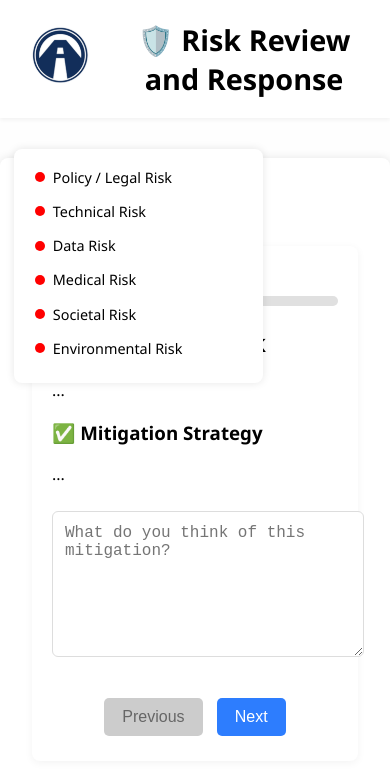
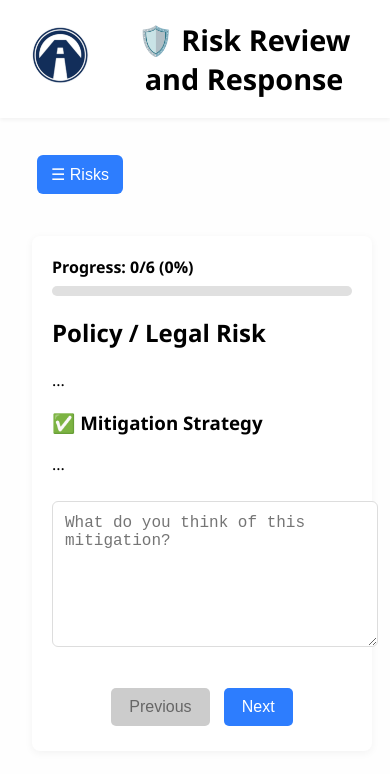
Before and after one commit to nickmalloy-interlocksystems/Risk-Dashboard, a plain HTML site: page index.html in a window 390 px wide. Drawn offline with Linux system fonts and the light colour scheme.

Commit message:
Side bar implemented

```diff
--- a/index.html
+++ b/index.html
@@ -34,11 +34,31 @@
       margin: 0;
     }
 
+    main {
+      display: flex;
+      flex-wrap: wrap;
+      gap: 2em;
+      padding: 2em;
+    }
+
+    aside#sidebar {
+      flex-shrink: 0;
+      width: 220px;
+      position: relative;
+    }
+
+    #toggleSidebar {
+      display: none;
+      background-color: #2D7DFE;
+      color: white;
+      border: none;
+      padding: 10px 14px;
+      border-radius: 6px;
+      cursor: pointer;
+      margin-bottom: 10px;
+    }
+
     #risk-selector {
-      position: absolute;
-      top: 1em;
-      left: 1em;
-      width: 220px;
       background: #fff;
       border-radius: 8px;
       padding: 1em;
@@ -79,9 +99,11 @@
     }
 
     #risk-container {
+      flex: 1;
+      min-width: 300px;
       padding: 20px;
       max-width: 600px;
-      margin: 40px auto 0 auto;
+      margin: 0 auto;
       color: black;
       background-color: #ffffff;
       box-shadow: 0 2px 8px rgba(0, 0, 0, 0.05);
@@ -148,6 +170,25 @@
       width: 0%;
       transition: width 0.3s ease-in-out;
     }
+
+    @media (max-width: 768px) {
+      main {
+        flex-direction: column;
+      }
+
+      #toggleSidebar {
+        display: block;
+      }
+
+      #risk-selector {
+        display: none;
+      }
+
+      #risk-selector.open {
+        display: block;
+        margin-bottom: 1em;
+      }
+    }
   </style>
 </head>
 <body>
@@ -157,12 +198,12 @@
   </header>
 
   <main>
-    <!-- Left risk list selector -->
-    <div id="risk-selector"></div>
+    <aside id="sidebar">
+      <button id="toggleSidebar">☰ Risks</button>
+      <div id="risk-selector"></div>
+    </aside>
 
-    <!-- Central feedback form card -->
     <div id="risk-container">
-      <!-- Progress bar section -->
       <div id="progress-bar-container">
         <div class="progress-label">
           <span id="progress-text">Progress: Loading...</span>
@@ -189,6 +230,11 @@
     </div>
   </main>
 
+  <script>
+    document.getElementById('toggleSidebar').addEventListener('click', function () {
+      document.getElementById('risk-selector').classList.toggle('open');
+    });
+  </script>
   <script src="script.js"></script>
 </body>
 </html>
--- a/script.js
+++ b/script.js
@@ -14,17 +14,21 @@ let finishedConfirmed = false;
 function updateRiskSelector() {
   const container = document.getElementById("risk-selector");
   container.innerHTML = "";
+
   risks.forEach((risk, index) => {
     const filled = feedbackCache[risk.title]?.trim().length > 0;
     const dotColor = filled ? "green" : "red";
+
     const item = document.createElement("div");
-    item.className = "risk-selector-item";
+    item.className = "risk-selector-item" + (index === currentIndex ? " active" : "");
     item.innerHTML = `<span class="dot" style="background:${dotColor}"></span>${risk.title}`;
+
     item.onclick = () => {
       saveCurrentFeedback();
       currentIndex = index;
       renderRisk(currentIndex);
     };
+
     container.appendChild(item);
   });
 }
@@ -73,7 +77,7 @@ function renderRisk(index) {
   updateProgress();
 }
 
-// Navigation
+// Setup navigation buttons
 document.getElementById("prev-btn").onclick = () => {
   saveCurrentFeedback();
   if (currentIndex > 0) {
@@ -107,8 +111,8 @@ document.getElementById("submit-btn").onclick = async () => {
     method: "POST",
     headers: {
       "Content-Type": "application/json",
-      "apikey": "...",
-      "Authorization": "...",
+      "apikey": "YOUR_SUPABASE_ANON_KEY",
+      "Authorization": "Bearer YOUR_SUPABASE_ANON_KEY",
       "Prefer": "return=minimal"
     },
     body: JSON.stringify(allEntries)
@@ -122,6 +126,15 @@ document.getElementById("submit-btn").onclick = async () => {
   }
 };
 
-// Init
+// Setup sidebar toggle for mobile
+const sidebarToggle = document.getElementById("toggleSidebar");
+if (sidebarToggle) {
+  sidebarToggle.addEventListener("click", () => {
+    const selector = document.getElementById("risk-selector");
+    selector.classList.toggle("open");
+  });
+}
+
+// Initialize UI
 renderRisk(currentIndex);
 document.getElementById("feedback").addEventListener("keyup", saveCurrentFeedback);
--- a/style.css
+++ b/style.css
@@ -3,26 +3,93 @@ body {
   background: #f4f7fa;
   margin: 0;
   padding: 0;
-  color: black; /* Ensures all text defaults to black */
+  color: black;
 }
 
 header {
   text-align: center;
   padding: 1em 0;
-  background: none; /* Removes blue background */
-  border-bottom: none; /* Removes border if any */
+  background: none;
+  border-bottom: none;
 }
 
 .logo {
-  height: 80px; /* Increased from 50px */
+  height: 80px;
   margin-bottom: 0.5em;
 }
 
 main {
-  padding: 3em 2em;       /* More space from the top */
-  margin: 40px auto 0;     /* Adds space between header and card */
-  max-width: 500px;        /* Slightly smaller card */
+  display: flex;
+  flex-wrap: wrap;
+  gap: 2em;
+  padding: 2em;
+  justify-content: center;
+}
+
+aside#sidebar {
+  flex-shrink: 0;
+  width: 220px;
+  position: relative;
+}
+
+#toggleSidebar {
+  display: none;
+  background-color: #2D7DFE;
+  color: white;
+  border: none;
+  padding: 10px 14px;
+  border-radius: 6px;
+  cursor: pointer;
+  margin-bottom: 10px;
+}
+
+#risk-selector {
+  background: #fff;
+  border-radius: 8px;
+  padding: 1em;
+  box-shadow: 0 0 8px rgba(0,0,0,0.1);
+  font-size: 0.9em;
+  position: relative;
+}
+
+.risk-selector-item {
+  display: flex;
+  align-items: center;
+  margin-bottom: 0.5em;
+  cursor: pointer;
+  padding: 4px 6px;
+  border-radius: 5px;
+  transition: background 0.2s;
+}
+
+.risk-selector-item:hover {
+  background: #f0f4fa;
+}
+
+.risk-selector-item.active {
+  background: #eaf1ff;
+  font-weight: bold;
+}
+
+.dot {
+  height: 10px;
+  width: 10px;
+  border-radius: 50%;
+  display: inline-block;
+  margin-right: 8px;
+  background-color: red;
+}
+
+.dot.green {
+  background-color: green;
+}
+
+#risk-container {
+  flex: 1;
+  min-width: 300px;
+  max-width: 600px;
   background: white;
+  padding: 2em;
   border-radius: 8px;
   box-shadow: 0 0 10px rgba(0, 0, 0, 0.1);
   color: black;
@@ -32,13 +99,18 @@ textarea {
   width: 100%;
   height: 100px;
   margin: 1em 0;
+  padding: 12px;
+  border: 1px solid #ddd;
+  font-size: 1rem;
+  border-radius: 6px;
+  resize: vertical;
 }
 
 button {
   margin: 0.5em;
   padding: 0.5em 1em;
   color: white;
-  background-color: #2D7DFE; /* Same blue as logo */
+  background-color: #2D7DFE;
   border: none;
   border-radius: 4px;
   cursor: pointer;
@@ -48,14 +120,14 @@ button:hover {
   background-color: #1c5ed9;
 }
 
-.nav-buttons {
-  text-align: center;
-}
-
 button:disabled {
   background-color: #ccc;
   color: #666;
   cursor: not-allowed;
+}
+
+.nav-buttons {
+  text-align: center;
 }
 
 #progress-bar-container {
@@ -84,35 +156,24 @@ button:disabled {
   width: 0%;
   transition: width 0.3s ease-in-out;
 }
-#risk-selector {
-  position: absolute;
-  top: 1em;
-  left: 1em;
-  width: 220px;
-  background: #fff;
-  border-radius: 8px;
-  padding: 1em;
-  box-shadow: 0 0 8px rgba(0,0,0,0.1);
-  font-size: 0.9em;
-  margin-top: 135px; /* ✅ Pushes it down to align with the card */
 
+/* Collapsible behavior for mobile */
+@media (max-width: 768px) {
+  main {
+    flex-direction: column;
+    padding: 1em;
+  }
+
+  #toggleSidebar {
+    display: block;
+  }
+
+  #risk-selector {
+    display: none;
+    margin-bottom: 1em;
+  }
+
+  #risk-selector.open {
+    display: block;
+  }
 }
-.risk-selector-item {
-  display: flex;
-  align-items: center;
-  margin-bottom: 0.5em;
-  cursor: pointer;
-  padding: 4px 6px;
-  border-radius: 5px;
-  transition: background 0.2s;
-}
-.risk-selector-item:hover {
-  background: #f0f4fa;
-}
-.dot {
-  height: 10px;
-  width: 10px;
-  border-radius: 50%;
-  display: inline-block;
-  margin-right: 8px;
-}
```
